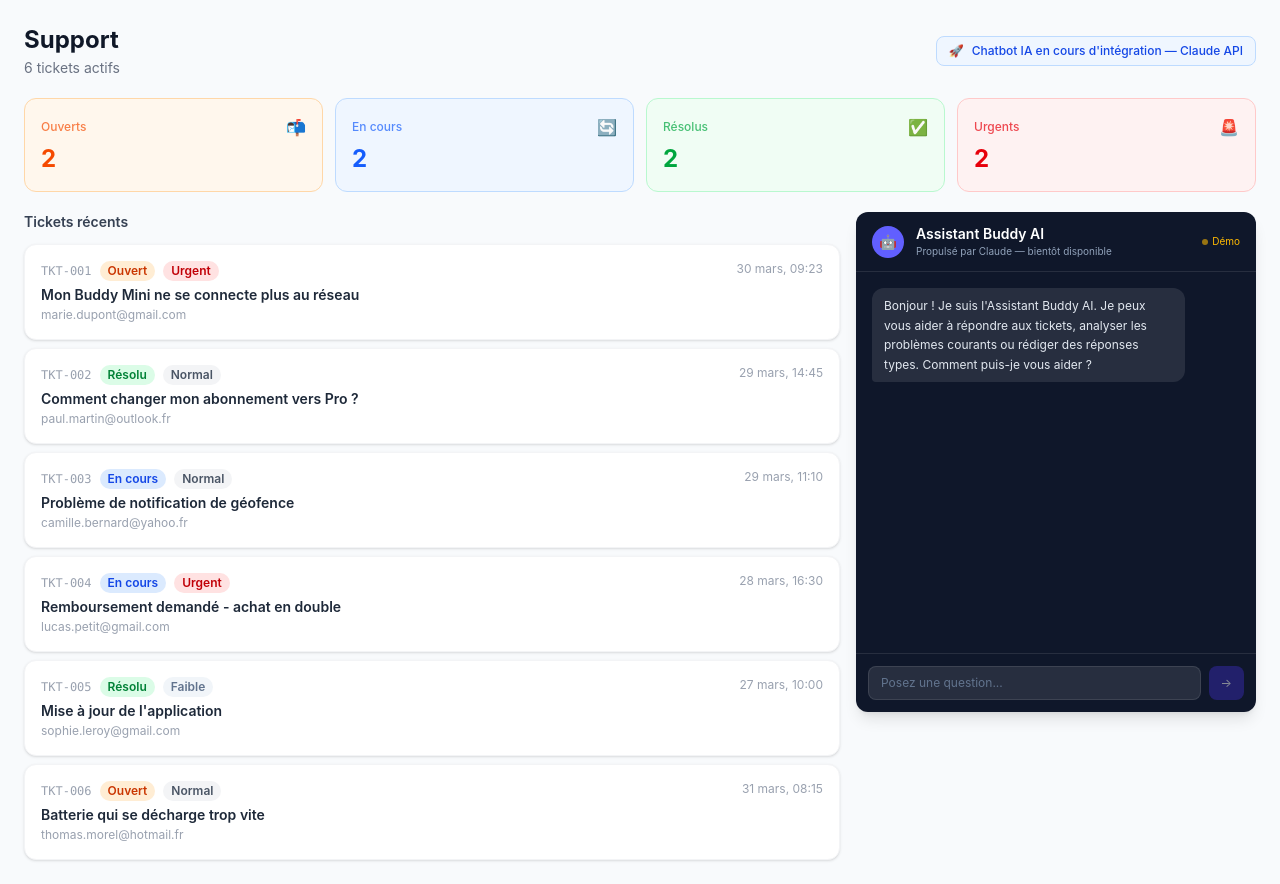
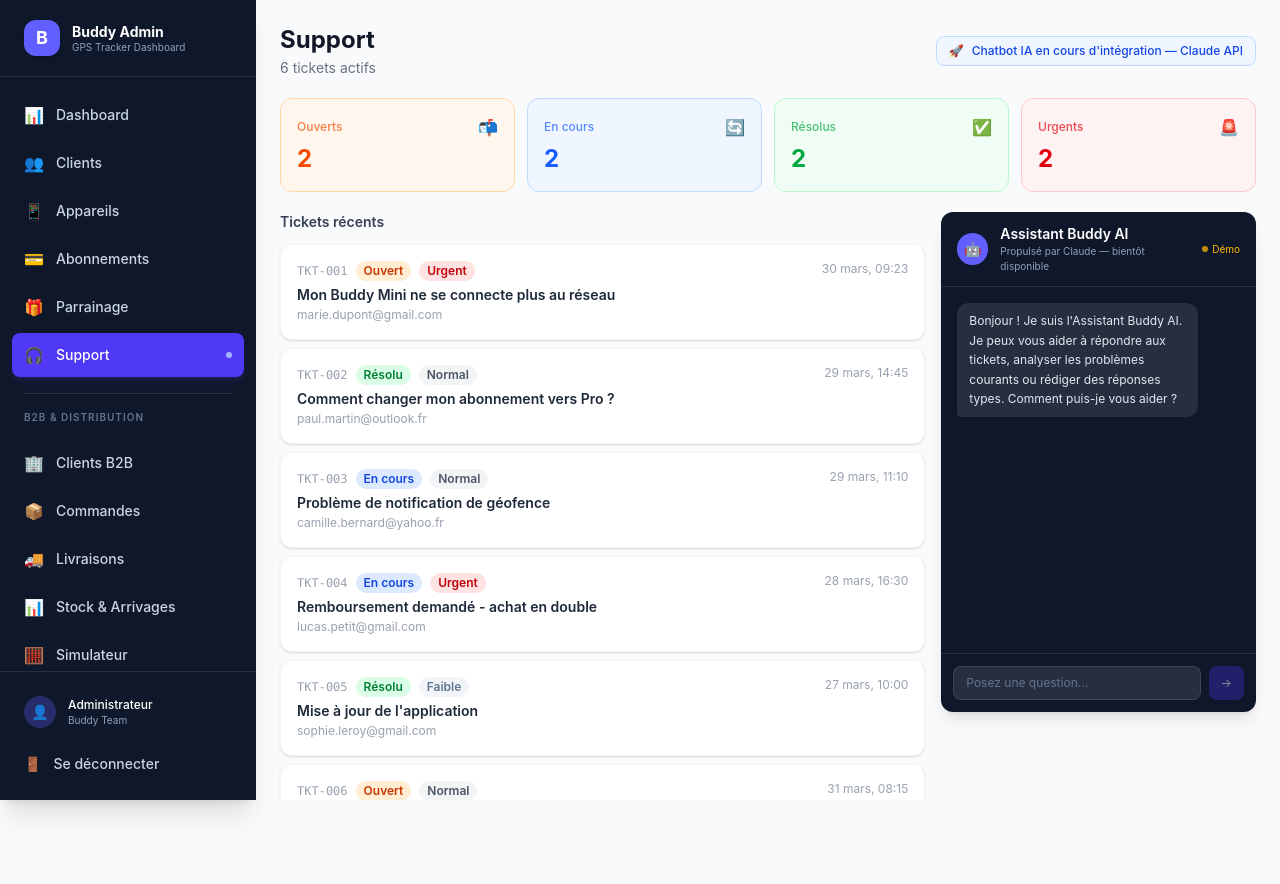
Before and after one commit to Romadulys/buddy-admin, a Next.js app: page /support in a window 1280 px wide. After the commit the page ends 800 px from the top, so only its background shows below. Built offline with nearby package versions, Linux system fonts and the light colour scheme; no server answers.

Commit message:
fix: toujours afficher la sidebar (suppression check cookie auth)

```diff
--- a/app/layout.tsx
+++ b/app/layout.tsx
@@ -1,35 +1,26 @@
 import type { Metadata } from 'next'
 import './globals.css'
 import Sidebar from '@/components/Sidebar'
-import { cookies } from 'next/headers'
 
 export const metadata: Metadata = {
   title: 'Buddy Admin — GPS Tracker Dashboard',
   description: 'Admin dashboard for Buddy GPS tracker product',
 }
 
-export default async function RootLayout({
+export default function RootLayout({
   children,
 }: Readonly<{
   children: React.ReactNode
 }>) {
-  const cookieStore = await cookies()
-  const adminSession = cookieStore.get('admin_session')
-  const isAuthenticated = !!adminSession
-
   return (
     <html lang="fr" className="h-full">
       <body className="h-full bg-slate-50 antialiased">
-        {isAuthenticated ? (
         <div className="flex h-full">
           <Sidebar />
           <main className="flex-1 ml-64 min-h-full overflow-auto">
             {children}
           </main>
         </div>
-        ) : (
-          <>{children}</>
-        )}
       </body>
     </html>
   )
```
Lines whose indentation alone changed are shown as unchanged.
